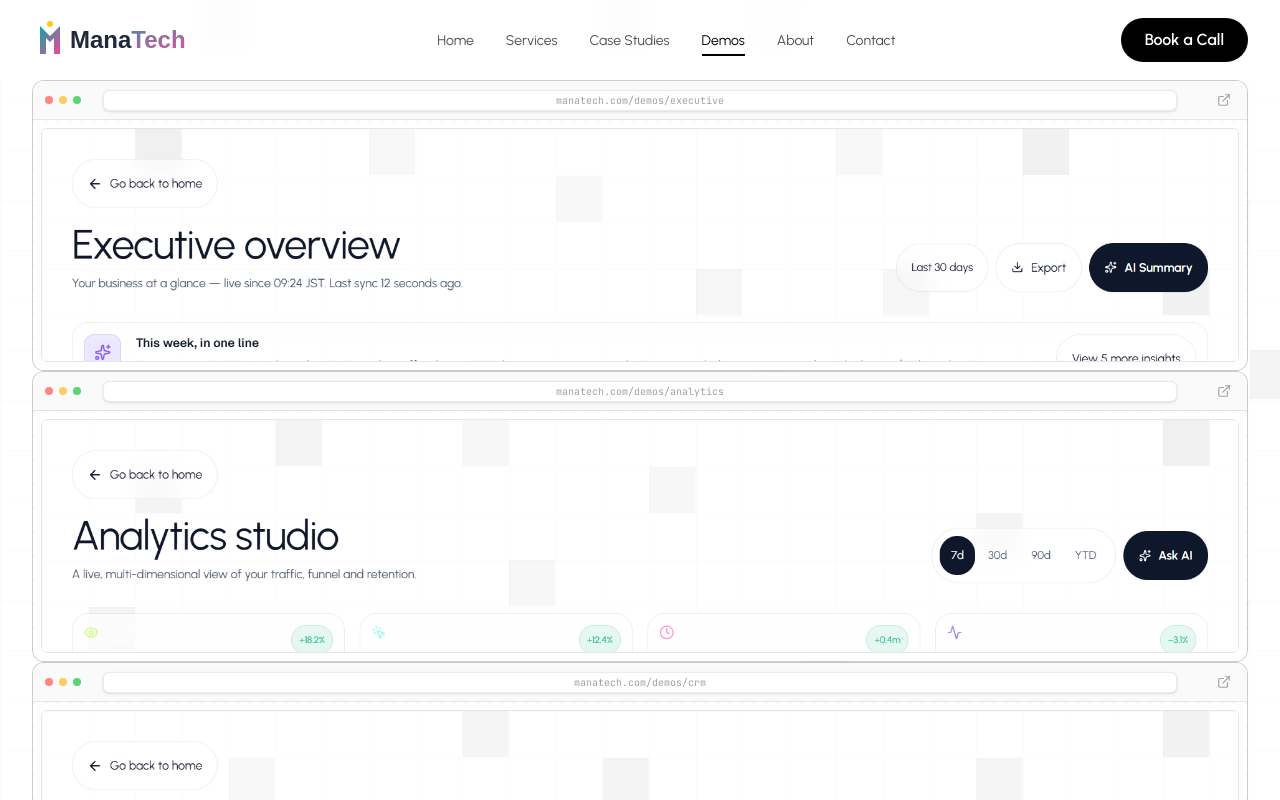
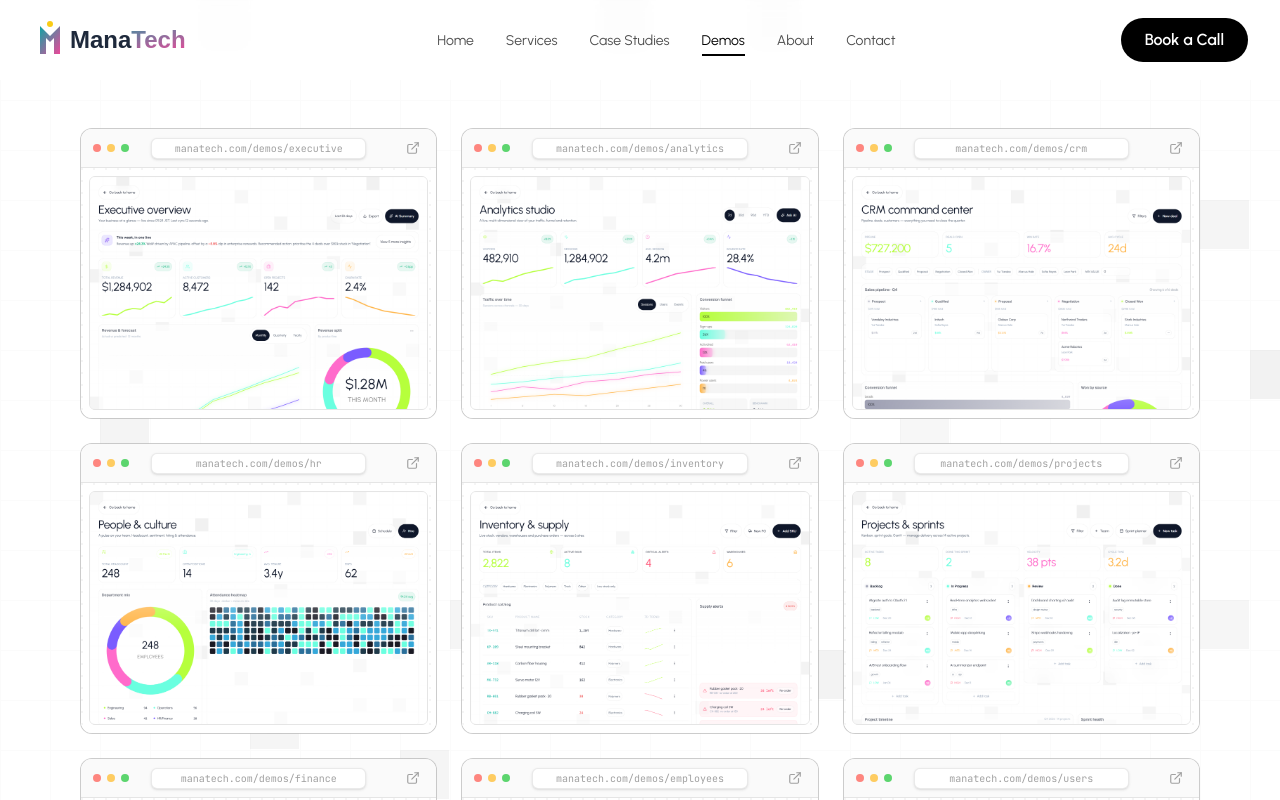
Before and after one commit to karnatejesh2561/manahr-frontend, a Next.js app: page /demos in a window 1280 px wide. Shown: the top 800 px of the page. Built offline with nearby package versions, Linux system fonts and the light colour scheme.

Commit message:
style: demo page style  fix

```diff
--- a/components/demos/DemoGrid.tsx
+++ b/components/demos/DemoGrid.tsx
@@ -149,9 +149,11 @@ export default function DemosGridWrapper() {
         <>
             <Navbar />
             <div className=" px-4 sm:px-6 lg:px-8 pt-20" data-testid="demos-index">
-                {screens.map((s, i) => (
-                    <DemoCard key={s.href} {...s} index={i} />
-                ))}
+                <div className="grid grid-cols-1 sm:grid-cols-2 lg:grid-cols-3 gap-4 sm:gap-6 max-w-7xl mx-auto px-4 sm:px-6 lg:px-12 pb-12 sm:pb-24 mt-8 sm:mt-12 relative z-10">
+                    {screens.map((s, i) => (
+                        <DemoCard key={s.href} {...s} index={i} />
+                    ))}
+                </div>
             </div>
             <Footer />
         </>
```
